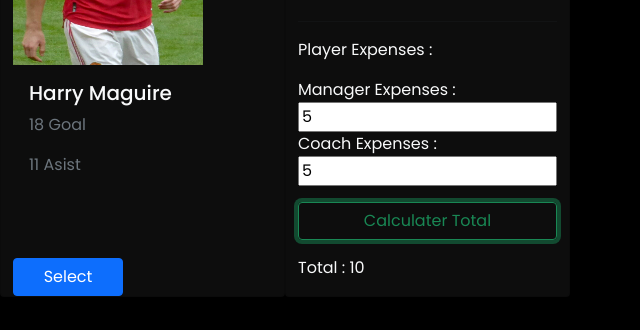
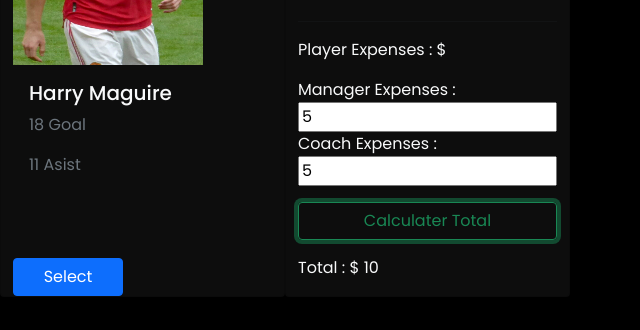
Before and after one commit to iftekhar2979/Best-five-player-Dom, a plain HTML site: page index.html in a window 1280 px wide. Both pictures are taken after typing "5", "5", "5" into the empty fields and a click on the button "Calculater Total". Shown: the part 977-1307 px from the top of the page, 640-1280 px from the left. Drawn offline with nearby package versions, Linux system fonts and the light colour scheme.

Commit message:
some problem is solved

```diff
--- a/index.html
+++ b/index.html
@@ -107,13 +107,13 @@
           id="">
         <button id="calculate_Budget" class="btn btn-outline-success my-2">Calculate</button>
         <hr>
-        <p class="text-light"> Player Expenses : <span class="text-light" id="player_Expences"></span></p>
+        <p class="text-light"> Player Expenses : $ <span class="text-light" id="player_Expences"></span></p>
         <span class="text-light">Manager Expenses : </span><input type="number" name="" placeholder="100" value=""
           id="manager_expenses">
         <span class="text-light">Coach Expenses : </span><input type="number" name="" placeholder="100" value=""
           id="coach_expenses">
         <button class="btn btn-outline-success my-3" id="total_calculation">Calculater Total</button>
-        <p class="text-light">Total : <span id="total" class="text-light"></p>
+        <p class="text-light">Total : $ <span id="total" class="text-light"></p>
       </div>
     </div>
     </div>
--- a/script.js
+++ b/script.js
@@ -5,8 +5,7 @@ const calculateButton=getNode('calculate_Budget')
 const inputBudget=getNode('budget')
 const orderList = getNode('order_list');
 const select = document.querySelectorAll('.btn.btn-primary');
-// console.log(getNode('warning'));
-// console.log(getNode('selections'));
+
 for (let i = 0; i < select.length; i++) {
   select[i].addEventListener('click', function (e) {
     let selectedElement = e.target.parentNode.children[1].children[0].innerText;
@@ -20,20 +19,19 @@ for (let i = 0; i < select.length; i++) {
       alert("Be careful !! It's above five Players.");
 
     }
-
     let playerName = orderList.children;
     for (let player of playerName) {
       let playersOrder = player.childNodes[0].nodeValue;
       orderListArr.push(playersOrder);
     }
+    //removing the warning
     if(orderList.children.length===1){
       getNode('selections').removeChild(getNode('warning'))
     }
-
     select[i].setAttribute('disabled', 'disabled'); //disabling funtionality
   });
 }
-
+//some functions used for code readability
 function makingArrayOfPlayers(){
     return orderList.children.length
 }
@@ -57,9 +55,8 @@ calculateButton.addEventListener('click',function(){
     }
     inputBudget.value=''
 })
-
+//Total Calculation of Budget
 getNode('total_calculation').addEventListener('click',function(){
-
     let managerExp= values(getNode('manager_expenses'))
     let couchExp= values(getNode('coach_expenses'))
     let playerExpences=getNode('player_Expences').innerText
@@ -70,7 +67,7 @@ getNode('total_calculation').addEventListener('click',function(){
       getNode('total').innerText=total
 
     }
-    managerExp.value=''
-    couchExp.value=''
+    values(getNode('manager_expenses'))=''
+    values(getNode('coach_expenses'))=''
 
 })
```
